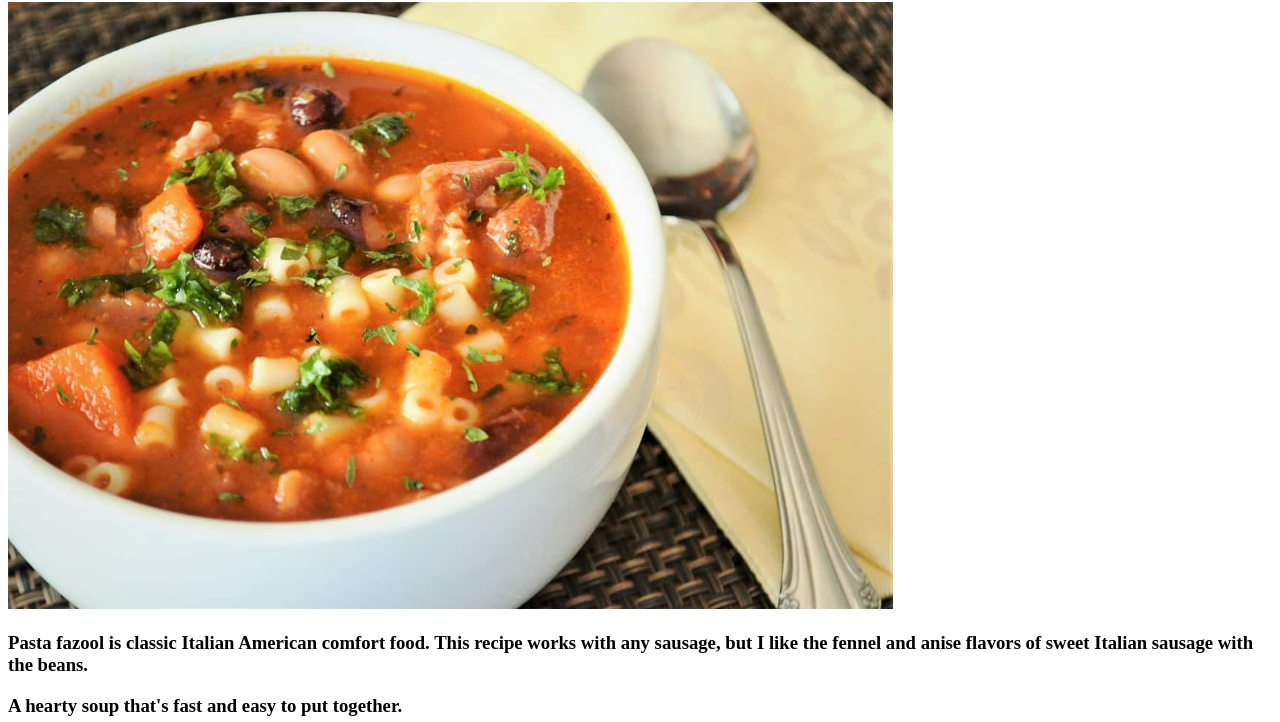
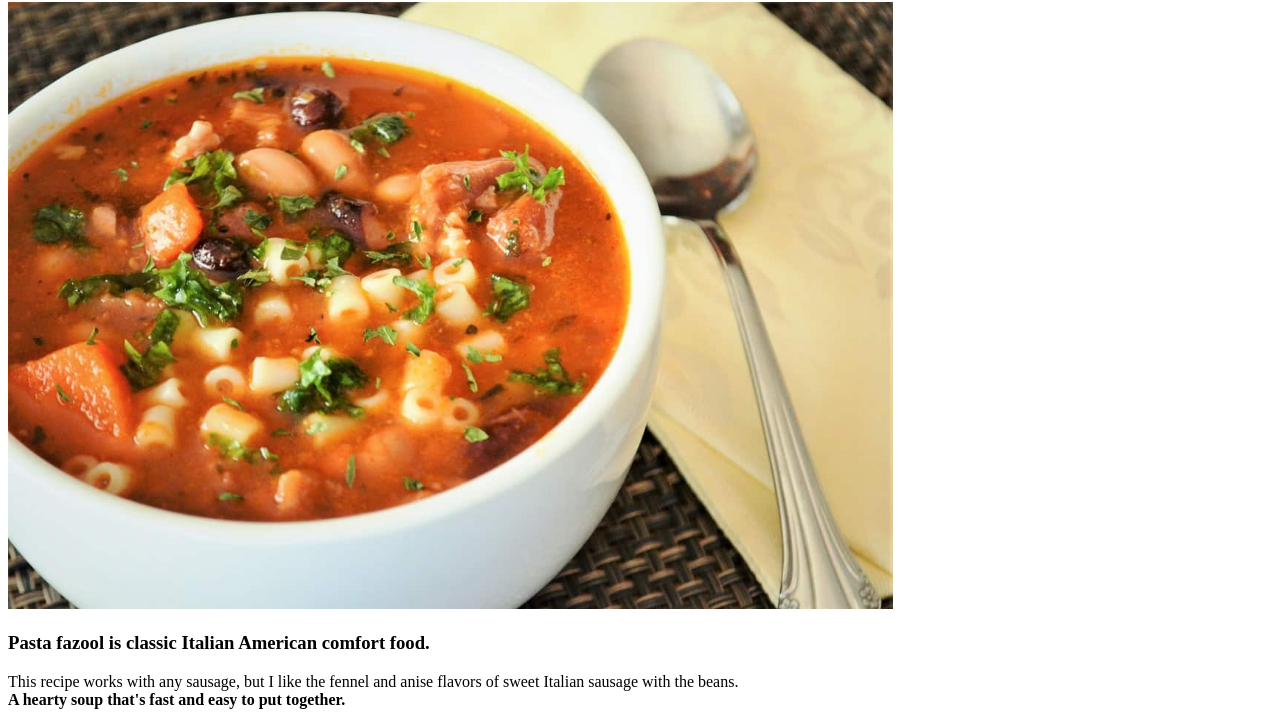
Before and after one commit to gikooo/odin-recipes, a plain HTML site: page recipes/pasta.html in a window 1280 px wide. Shown: the part 78-800 px from the top of the page. Drawn offline with Linux system fonts and the light colour scheme.

```diff
--- a/recipes/pasta.html
+++ b/recipes/pasta.html
@@ -9,8 +9,8 @@
 <body>
     <h1>Pasta Fazool</h1>
    <img src="./images/pasta.jpg" alt="Pasta" width="70%">
-   <p><h3>Pasta fazool is classic Italian American comfort food. This recipe works with any sausage, but I like the fennel and anise flavors of sweet Italian sausage with the beans.
-    <p><strong>A hearty soup that's fast and easy to put together.</strong></p>
+   <p><h3>Pasta fazool is classic Italian American comfort food.</h3></p> This recipe works with any sausage, but I like the fennel and anise flavors of sweet Italian sausage with the beans.
+    <br><strong>A hearty soup that's fast and easy to put together.</strong>
     <h2>Ingridients</h2>
     <ul>
         <li>1 tablespoon olive oil</li>
```
Also changed, not shown: index.html (+1 -0 lines), recipes/images/odin.png (added).
